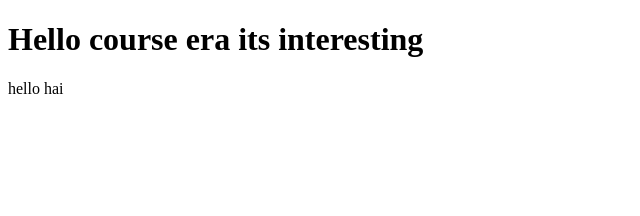
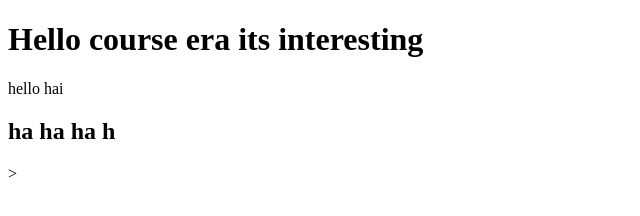
Before and after one commit to udaymajeti/course-era-test, a plain HTML site: page site/index.html in a window 1280 px wide. Shown: the whole page, without its empty margins (0-640 px from the left). Drawn offline with Linux system fonts and the light colour scheme.

Commit message:
third change

```diff
--- a/site/index.html
+++ b/site/index.html
@@ -6,5 +6,6 @@
 <body>
 <h1>Hello course era its interesting </h1>
 <p>hello hai </p>
+<h2>ha ha ha h </h2>>
 </body>
 </html>
```
